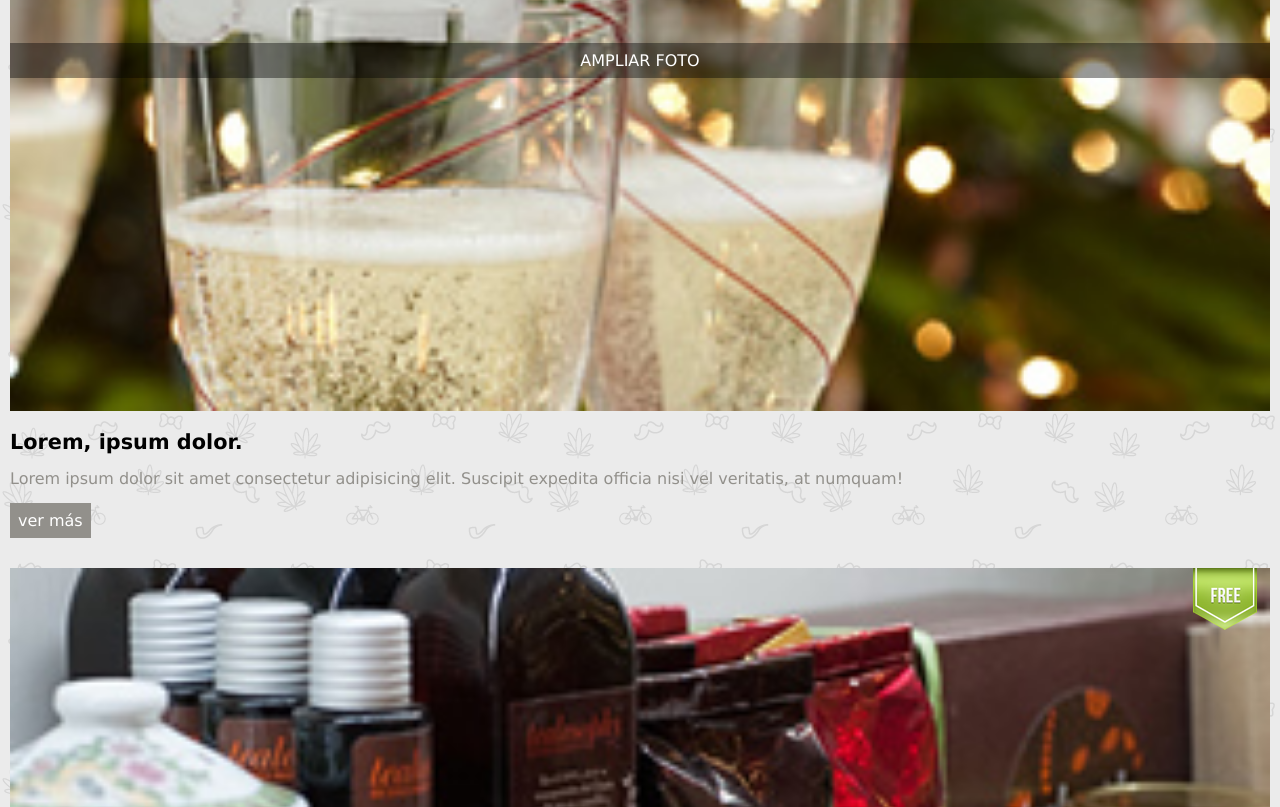
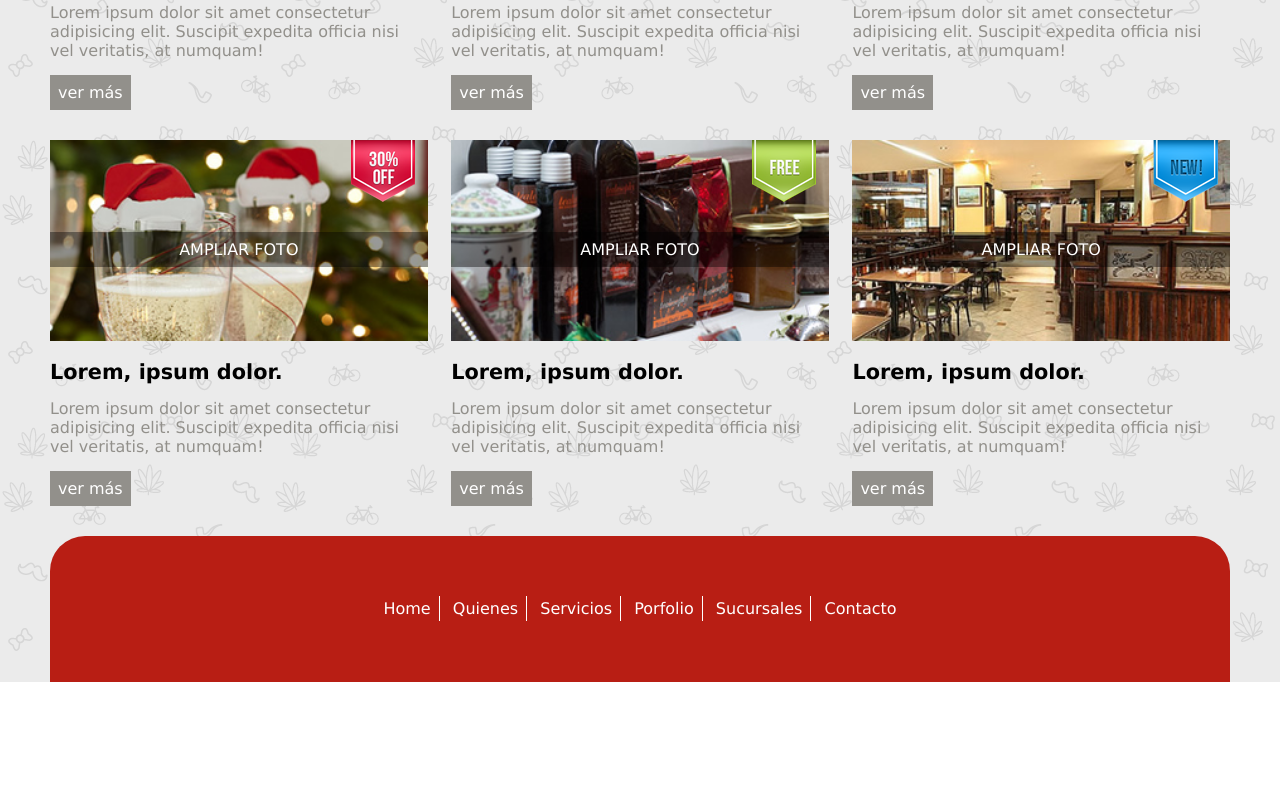
Before and after one commit to Comision15/kitchening, a website: page views/home.html in a window 1280 px wide. Shown: the part 973-1780 px from the top of the page. After the commit the page ends 1655 px from the top, so only its background shows below. Drawn offline with Linux system fonts and the light colour scheme.

Commit message:
styles responsive tablet & desktop done

```diff
--- a/public/css/general.css
+++ b/public/css/general.css
@@ -11,6 +11,8 @@
 
 body {
     font-family: Verdana, Geneva, Tahoma, sans-serif;
+
+
 }
 
 li{
--- a/public/css/home.css
+++ b/public/css/home.css
@@ -31,7 +31,7 @@ body.home {
 
 /* MAIN */
 .home__main {
-    padding: 0 10px;
+  padding: 0 10px;
 }
 
 .home__section--banner img {
@@ -43,8 +43,6 @@ body.home {
 }
 
 .home__section__product {
-  /*  width: 90%;
-    margin: 0 auto; */
   width: 100%;
   margin-bottom: 30px;
 }
@@ -91,13 +89,16 @@ body.home {
 }
 
 /* FOOTER */
+.home__footer__menu {
+  background-color: var(--colorRojo);
+  text-align: center;
+}
 
 .home__footer__menu ul li {
-  background-color: var(--colorRojo);
   text-transform: capitalize;
-  margin-bottom: 1px;
   padding: 8px 0;
   text-align: center;
+  border-bottom: 1px solid #fff;
 }
 
 /* MEDIA QUERY | TABLET | 768px*/
@@ -107,11 +108,20 @@ body.home {
     display: none;
   }
 
+  .home__header__menu ul {
+    overflow: hidden;
+  }
+
   .home__header__menu ul li {
-    display: inline-block;
-    width: 120px;
+    float: left;
+    width: 15%;
     height: 50px;
     padding: 16px 0;
+    margin-right: 2%;
+  }
+
+  .home__header__menu ul li:last-child {
+    margin-right: 0;
   }
   /* MAIN */
 
@@ -119,4 +129,63 @@ body.home {
     display: block;
     width: 100%;
   }
+
+  .home__section--products {
+    overflow: hidden;
+  }
+
+  .home__section__product {
+    width: 48%;
+    float: left;
+    margin-right: 4%;
+  }
+
+  .home__section__product:nth-child(even) {
+    margin-right: 0;
+  }
 }
+
+@media (min-width: 1024px) {
+  /* MAIN */
+  .home {
+    max-width: 1180px;
+    margin: 0 auto;
+  }
+
+  .home__main {
+    padding: 0;
+    margin-top: 30px;
+  }
+
+  .home__section__product {
+    width: 32%;
+    margin-right: 2%;
+  }
+
+  .home__section__product:nth-child(even) {
+    margin-right: 2%;
+  }
+
+  .home__section__product:nth-child(3n) {
+    margin-right: 0;
+  }
+
+  /* FOOTER */
+
+  .home__footer__menu {
+    padding: 60px 0;
+    border-radius: 35px 35px 0 0;
+  }
+
+  .home__footer__menu ul li {
+    display: inline-block;
+    margin-bottom: 1px;
+    padding: 3px 8px;
+    border-bottom: 0;
+    border-right: 1px solid #fff;
+  }
+
+  .home__footer__menu ul li:last-child {
+    border-right: 0;
+  }
+}
```
